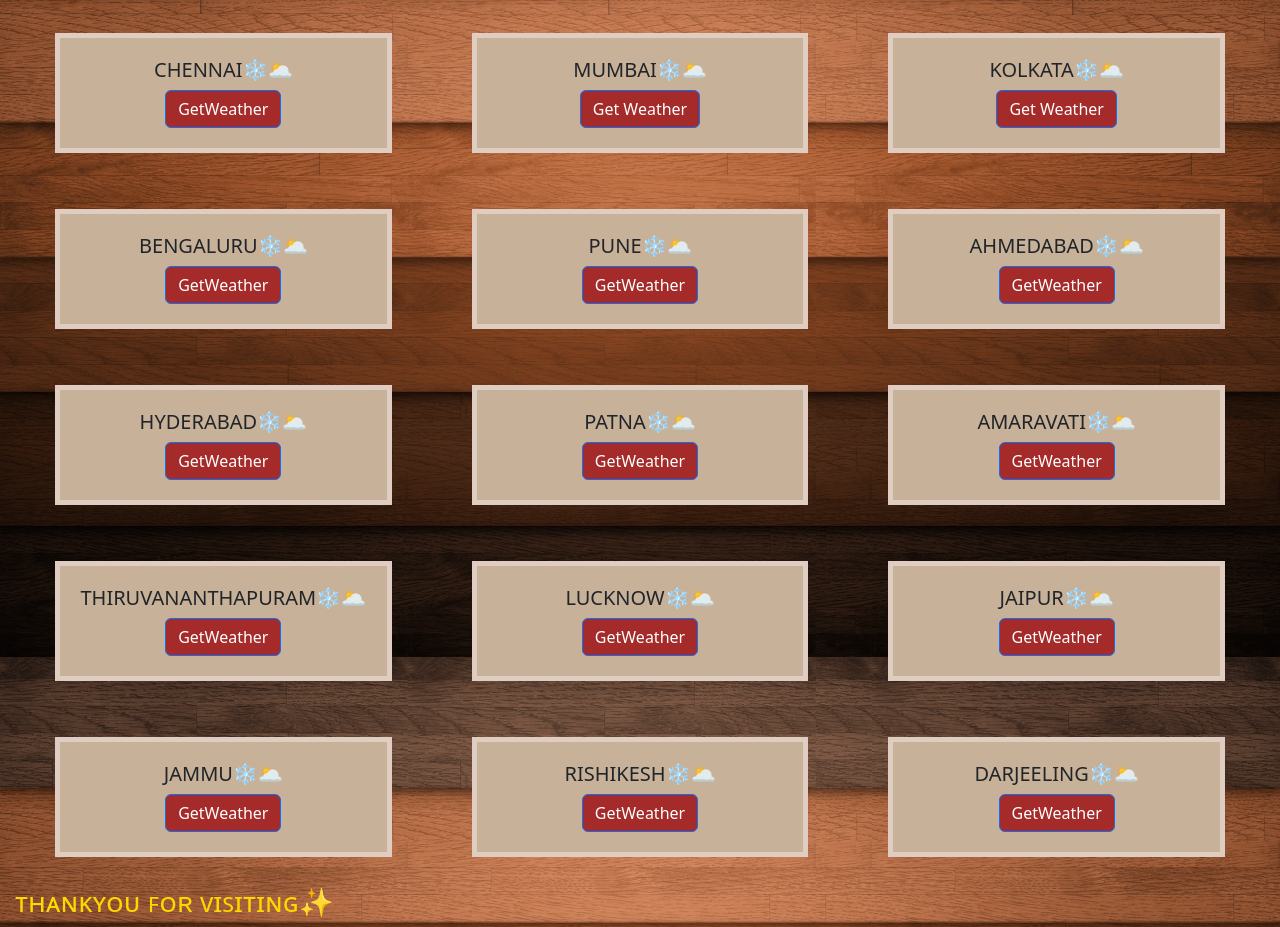
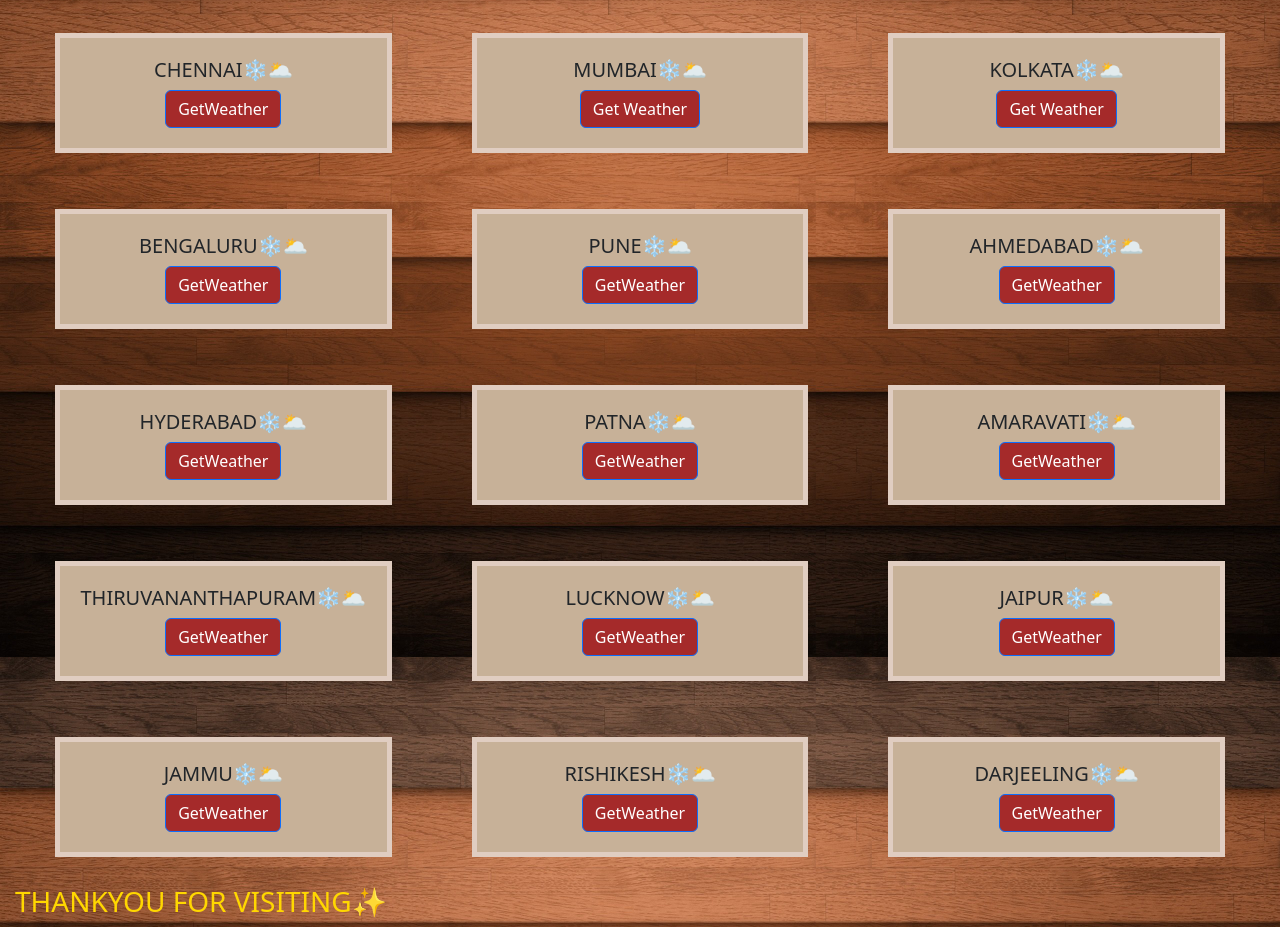
Before and after one commit to MAHESH-TS/weatherupdates, a website: page index.html in a window 1280 px wide. Shown: the part 143-1070 px from the top of the page. Drawn offline with nearby package versions, Linux system fonts and the light colour scheme; files that its build step writes are made by us from their sources; files whose address does not match are found by name.

Commit message:
Update index.html

```diff
--- a/index.html
+++ b/index.html
@@ -166,7 +166,7 @@
     </div>
 
 
-    <h3>ᴛʜᴀɴᴋʏᴏᴜ ꜰᴏʀ ᴠɪꜱɪᴛɪɴɢ✨</h3>
+    <h3>THANKYOU FOR VISITING✨</h3>
 
 
 
```
